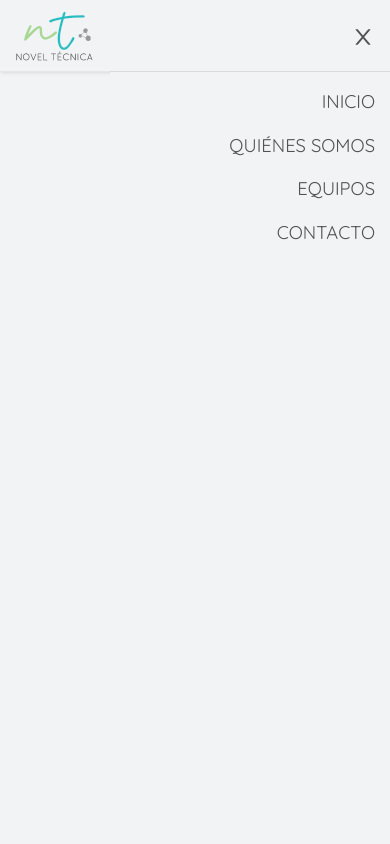
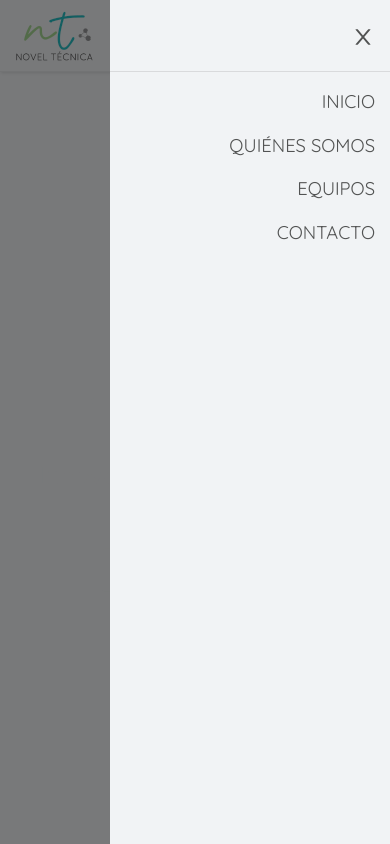
Before and after one commit to joaquin-peralta/novel-tecnica-nextjs, a Next.js app: page / in a window 390 px wide. Both pictures are taken after a click on the button 366 px from the left and 35 px from the top of the page. Shown: the top 844 px of the page. Built offline with nearby package versions, Linux system fonts and the light colour scheme.

Commit message:
Added: sidebar animation

```diff
--- a/components/Sidebar/index.tsx
+++ b/components/Sidebar/index.tsx
@@ -4,10 +4,25 @@ import styles from '@styles/components/Sidebar.module.scss';
 import NavData from '@components/Navbar/NavData.json';
 import Link from 'next/link';
 import { AiOutlineClose } from 'react-icons/ai';
+import { gsap } from 'gsap';
 
 const Sidebar = () => {
   const { show, toggle } = useContext(SidebarContext);
   const sidebarRef = useRef(null);
+  const backLayerRef = useRef(null);
+  const t1 = gsap.timeline({ paused: true });
+
+  useEffect(() => {
+    if (show) {
+      t1.to(sidebarRef.current, { x: 0 })
+        .to(backLayerRef.current, { xPercent: -100, opacity: 1, autoAlpha: 1 }, '-=0.5')
+        .play();
+    } else {
+      t1.to(sidebarRef.current, { x: 280 })
+        .to(backLayerRef.current, { xPercent: 100, opacity: 0, autoAlpha: 0 }, '-=0.3')
+        .play();
+    }
+  }, [show]);
 
   const useOutsideAlerter = (ref: any) => {
     useEffect(() => {
@@ -27,13 +42,14 @@ const Sidebar = () => {
   useOutsideAlerter(sidebarRef);
 
   return (
-    <aside className={show ? styles.sidebarOpen : styles.sidebar}>
+    <>
+      <aside ref={sidebarRef} className={styles.sidebar}>
         <div className={styles.buttonContainer}>
           <button className={styles.closeButton} onClick={toggle} type="button">
             <AiOutlineClose style={{ fontSize: '24px', color: '#525353' }} />
           </button>
         </div>
-      <nav ref={sidebarRef} className="text-right">
+        <nav className="text-right">
           <ul className={styles.navList}>
             {NavData.map((item) => (
               <Link key={item.title} href={item.path} passHref>
@@ -47,6 +63,8 @@ const Sidebar = () => {
           </ul>
         </nav>
       </aside>
+      <div ref={backLayerRef} className={styles.backLayer} />
+    </>
   );
 };
 
--- a/styles/components/Navbar.module.scss
+++ b/styles/components/Navbar.module.scss
@@ -1,6 +1,8 @@
 @import '../variables';
 
 .header {
+  position: fixed;
+  top: 0;
   width: 100%;
   height: 72px;
   display: flex;
--- a/styles/components/Sidebar.module.scss
+++ b/styles/components/Sidebar.module.scss
@@ -7,13 +7,8 @@
   width: 280px;
   height: 100vh;
   background-color: $background;
-  z-index: 2;
-  transform: translateX(100%);
-}
-
-.sidebarOpen {
-  @extend .sidebar;
-  transform: translateX(0);
+  z-index: 4;
+  transform: translateX(280px);
 }
 
 .buttonContainer {
@@ -71,3 +66,16 @@
     color: $darkgray;
   }
 }
+
+.backLayer {
+  position: fixed;
+  top: 0;
+  left: 0;
+  width: 100%;
+  height: 100vh;
+  z-index: 3;
+  background-color: rgba(0, 0, 0, 0.5);
+  transform: translateX(100%);
+  opacity: 0;
+  visibility: hidden;
+}
--- a/styles/globals.scss
+++ b/styles/globals.scss
@@ -12,6 +12,7 @@ html {
 }
 
 body {
+  padding-top: 72px;
   font-family: 'Quicksand', sans-serif;
   color: $main-text;
   background-color: $background;
```
Lines whose indentation alone changed are shown as unchanged.
